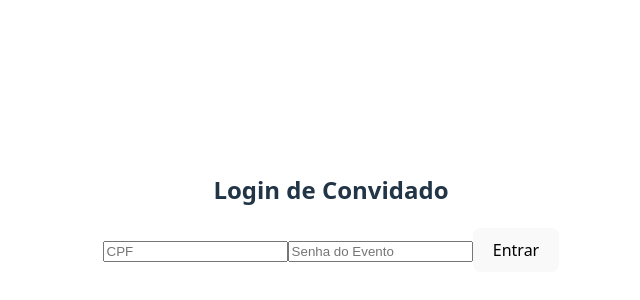
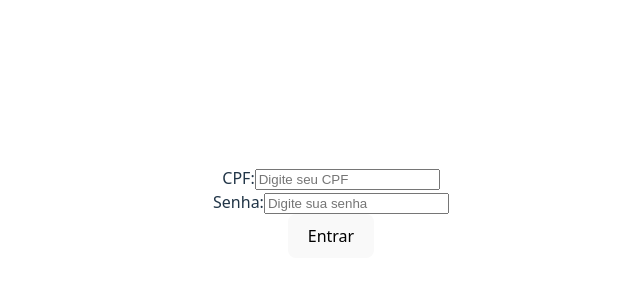
Before and after one commit to gustta11/teste_edutec, a React app in the folder frontend/: page / in a window 1280 px wide. Shown: the part 188-488 px from the top of the page, without its empty margins (309-949 px from the left). Built offline with nearby package versions, Linux system fonts and the light colour scheme; the HTML template or start-up script is replaced by a standard one.

Commit message:
Criando cadastro de forma de pagamento e cadastro de categoria

```diff
--- a/frontend/src/App.jsx
+++ b/frontend/src/App.jsx
@@ -12,7 +12,7 @@ function App() {
   return (
     <Router>
       <Routes>
-        <Route path="/" element ={<LoginConvidado/>}/>
+        <Route path="/" element ={<Login/>}/>
         <Route path="/admin" element = {<AdminHome/>}/>
         <Route path="/cadastroConvidado" element= {<CadastroConvidado/>}/>
       </Routes>
--- /dev/null
+++ b/frontend/src/components/CadastroCategorias.jsx
@@ -0,0 +1,46 @@
+import { useState } from "react";
+
+export default function CadastroCategorias() {
+  const [nome, setNome] = useState("");
+
+  const handleSubmit = async (e) => {
+    e.preventDefault();
+
+    try {
+      const response = await fetch("http://localhost:3000/categoria", {
+        method: "POST",
+        headers: { "Content-Type": "application/json" },
+        body: JSON.stringify({ nome }),
+      });
+
+      const data = await response.json();
+
+      if (response.ok) {
+        alert("Categoria cadastrada!");
+        setNome("");
+      } else {
+        alert(data.erro || "Erro ao cadastrar categoria");
+      }
+    } catch (err) {
+      console.error(err);
+      alert("Erro na conexão com o servidor");
+    }
+  };
+
+  return (
+    <div>
+      <h2>Cadastro de Categorias</h2>
+      <form onSubmit={handleSubmit}>
+        <input
+          type="text"
+          name="nome"
+          placeholder="Nome da categoria"
+          value={nome}
+          onChange={(e) => setNome(e.target.value)}
+          required
+        />
+        <button type="submit">Cadastrar</button>
+      </form>
+    </div>
+  );
+}
--- /dev/null
+++ b/frontend/src/components/CadastroFormaPagamento.jsx
@@ -0,0 +1,46 @@
+import { useState } from "react";
+
+export default function CadastroCategorias() {
+  const [nome, setNome] = useState("");
+
+  const handleSubmit = async (e) => {
+    e.preventDefault();
+
+    try {
+      const response = await fetch("http://localhost:3000/formaPagamento", {
+        method: "POST",
+        headers: { "Content-Type": "application/json" },
+        body: JSON.stringify({ nome }),
+      });
+
+      const data = await response.json();
+
+      if (response.ok) {
+        alert("Forma de pagamento cadastrada!");
+        setNome("");
+      } else {
+        alert(data.erro || "Erro ao cadastrar forma de pagamento");
+      }
+    } catch (err) {
+      console.error(err);
+      alert("Erro na conexão com o servidor");
+    }
+  };
+
+  return (
+    <div>
+      <h2>Cadastro de forma de pagamento</h2>
+      <form onSubmit={handleSubmit}>
+        <input
+          type="text"
+          name="nome"
+          placeholder="Forma de pagamento"
+          value={nome}
+          onChange={(e) => setNome(e.target.value)}
+          required
+        />
+        <button type="submit">Cadastrar</button>
+      </form>
+    </div>
+  );
+}
--- a/frontend/src/pages/AdminHome.jsx
+++ b/frontend/src/pages/AdminHome.jsx
@@ -1,10 +1,13 @@
+import CadastroCategorias from "../components/CadastroCategorias";
 import CadastroEvento from "../components/CadastrosEvento";
 import CadastroPresente from "../components/CadastrosPresente";
+import CadastroFormaPagamento from "../components/CadastroFormaPagamento"
+
 
 export default function AdminHome(){
     return(
         <div>
-            <CadastroPresente/>
+            <CadastroFormaPagamento/>
         </div>
     )
 }
```
